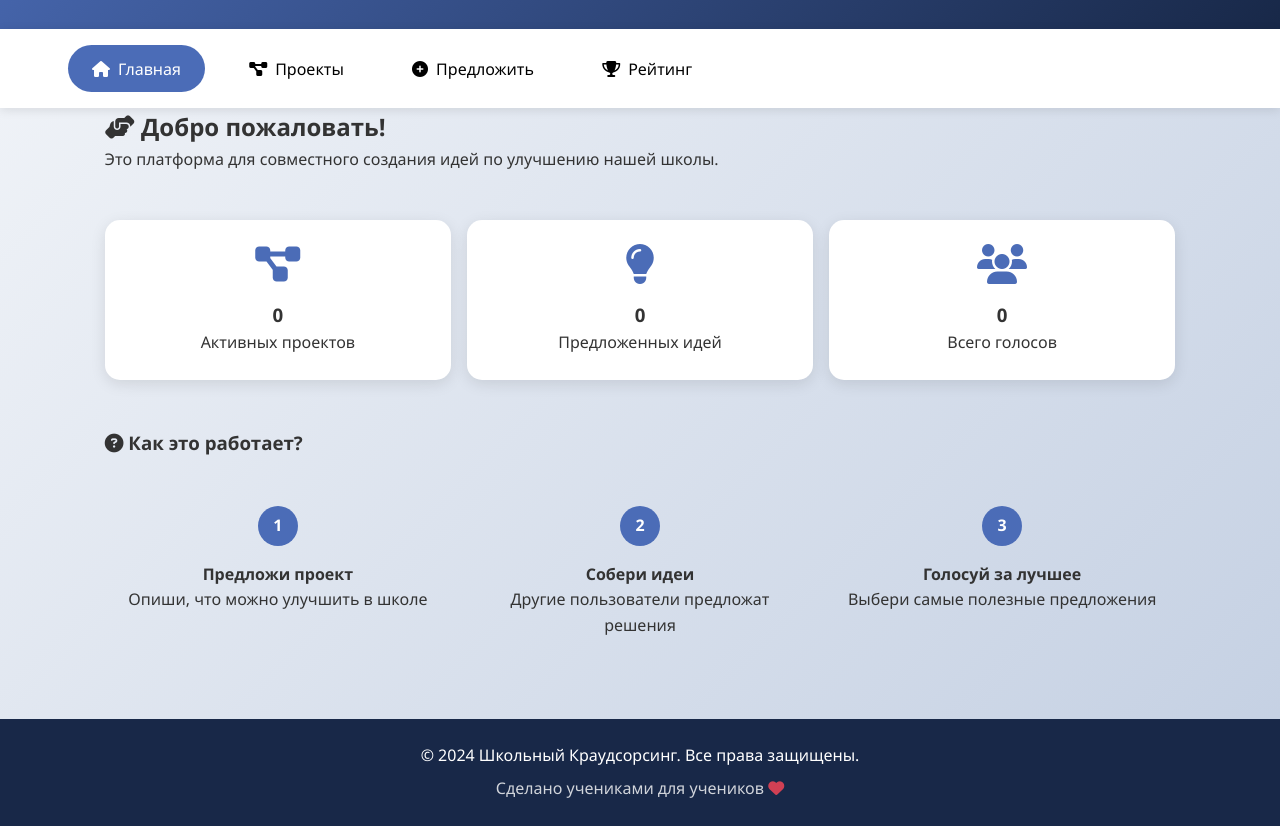
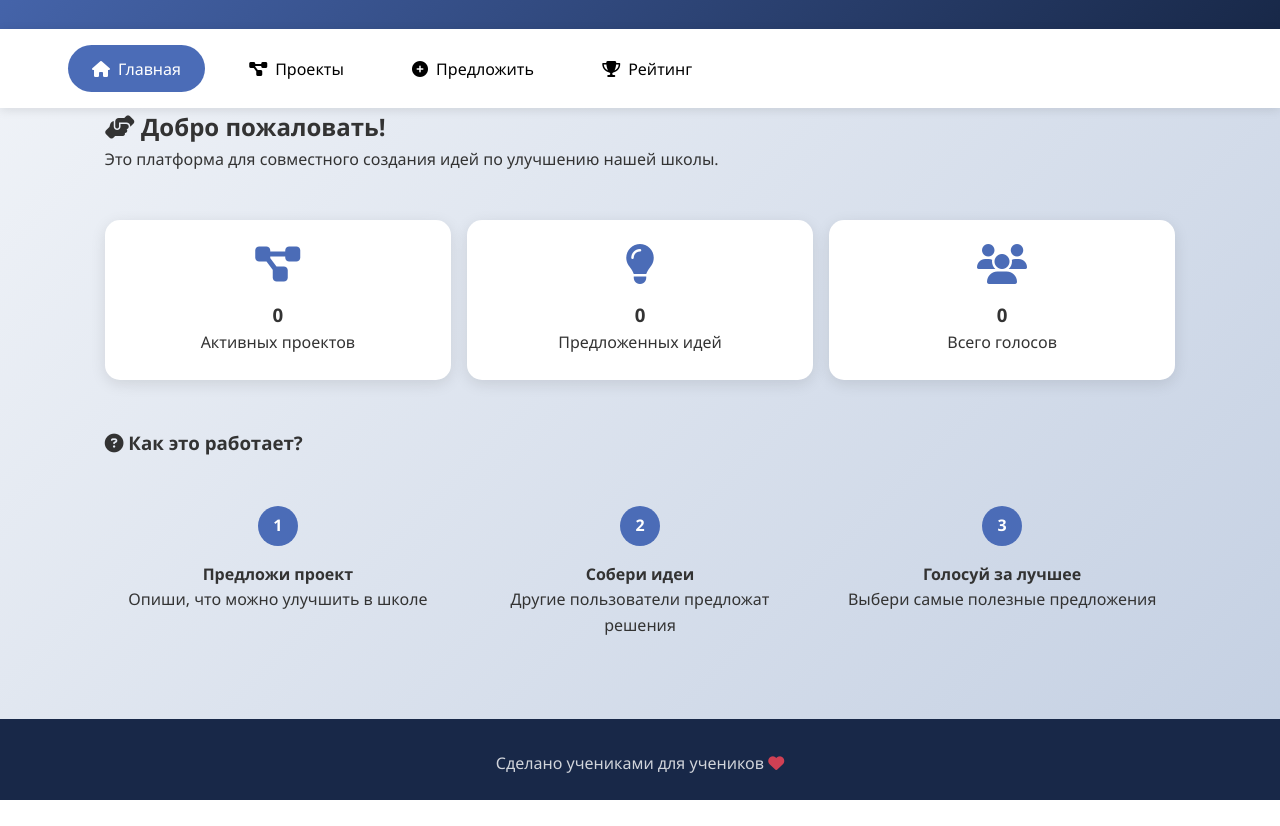
Before and after one commit to zhukovln09-dotcom/..., a website: page index.html in a window 1280 px wide. Shown: the part 183-1009 px from the top of the page. After the commit the page ends 983 px from the top, so only its background shows below. Drawn offline with nearby package versions, Linux system fonts and the light colour scheme.

Commit message:
Update index.html

```diff
--- a/index.html
+++ b/index.html
@@ -169,7 +169,6 @@
     <!-- Подвал сайта -->
     <footer>
         <div class="container">
-            <p>© 2024 Школьный Краудсорсинг. Все права защищены.</p>
             <p class="footer-info">
                 Сделано учениками для учеников
                 <i class="fas fa-heart" style="color: #ff4757;"></i>
```
